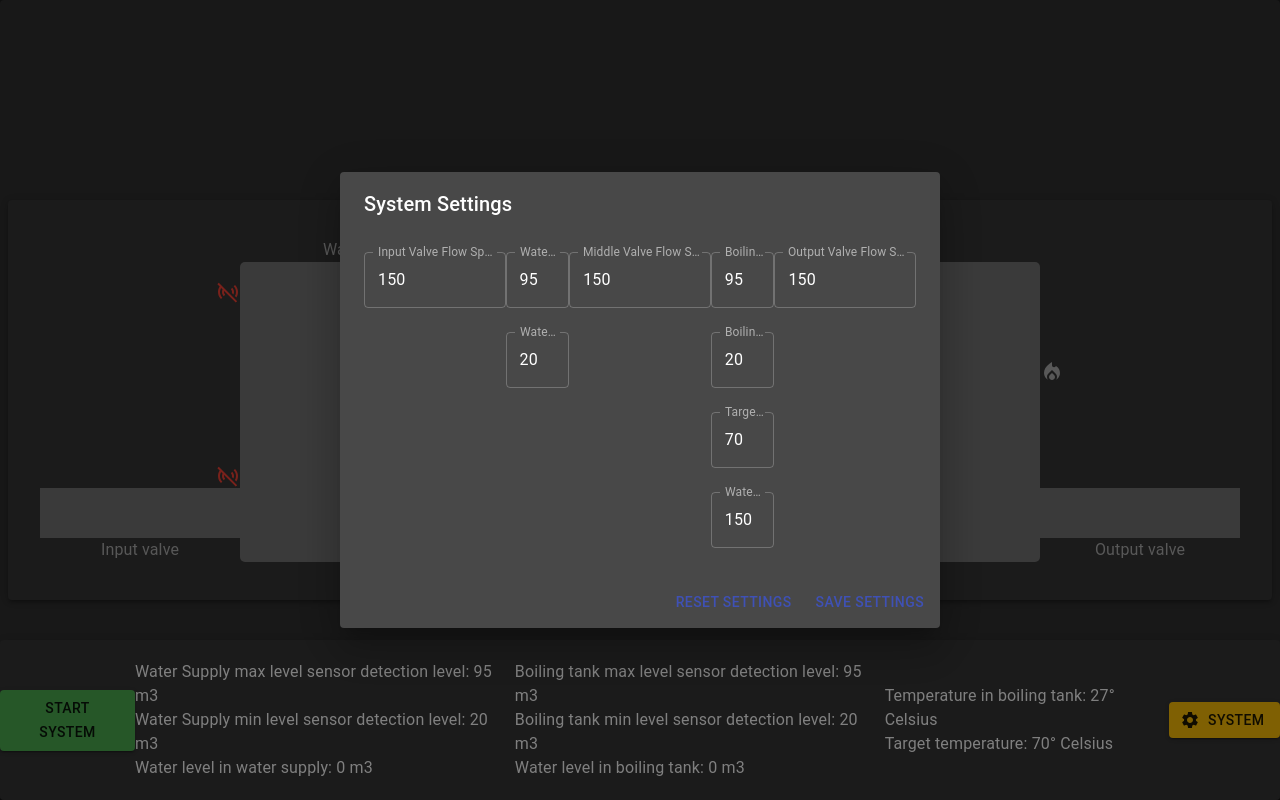
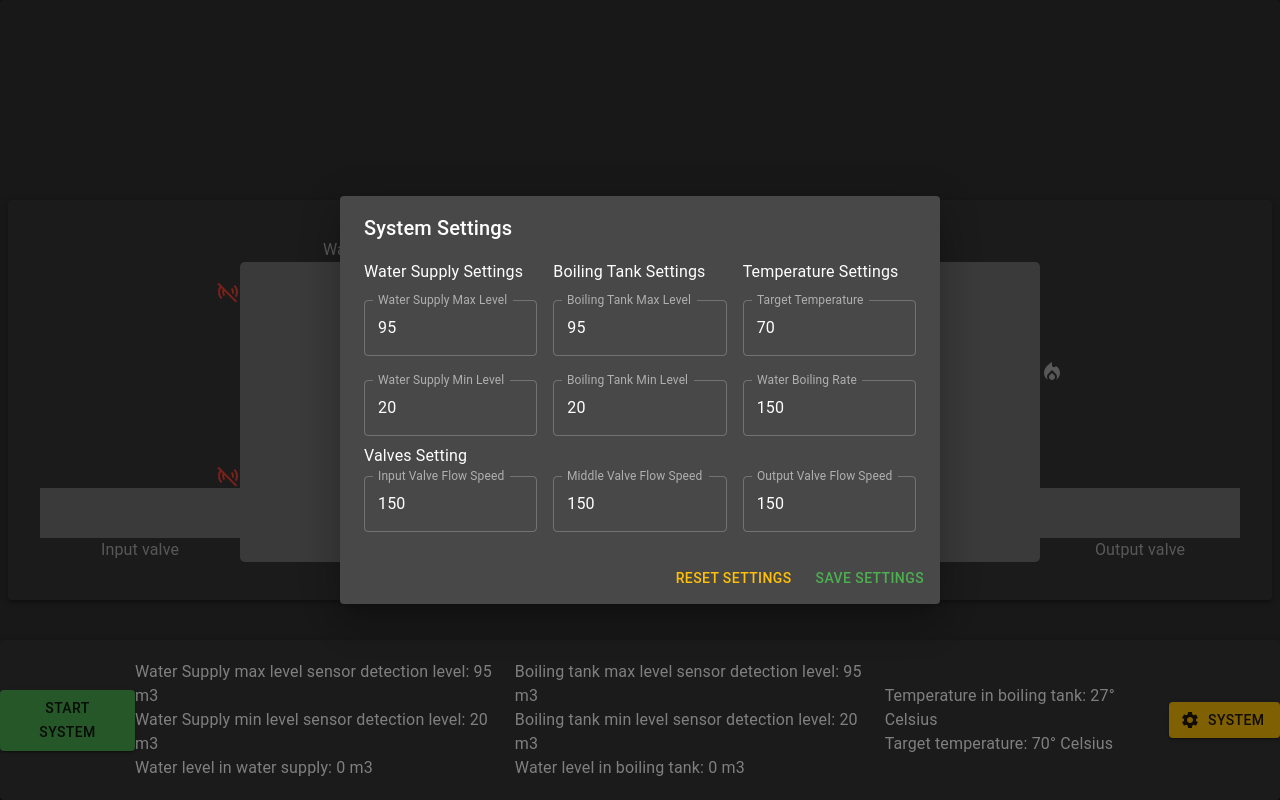
Before and after one commit to DoidoRK/water_boiling_site, a React (Create React App) app: page / in a window 1280 px wide. Both pictures are taken after a click on the button "SYSTEM". Built offline with nearby package versions, Linux system fonts and the light colour scheme; no server answers.

Commit message:
Settings Dialog finished.

```diff
--- a/src/pages/Home.tsx
+++ b/src/pages/Home.tsx
@@ -37,7 +37,7 @@ const Home: React.FC = () => {
           handleOpenSettings={handleOpenSettings}
         />
         <SettingsDialog
-          systemSettings={systemParams}
+          systemSettingsDefaultState={systemParametersInitialState}
           settingsOpen={settingsOpen}
           closeSettings={closeSettings}
           saveSettings={saveSettings}
--- a/src/pages/components/SettingsDialog.tsx
+++ b/src/pages/components/SettingsDialog.tsx
@@ -1,5 +1,6 @@
 // SettingsDialog component
 import * as React from 'react';
+import { useState } from 'react';
 import Button from '@mui/material/Button';
 import Dialog from '@mui/material/Dialog';
 import DialogActions from '@mui/material/DialogActions';
@@ -8,7 +9,7 @@ import DialogTitle from '@mui/material/DialogTitle';
 import TextField from '@mui/material/TextField';
 import { TransitionProps } from '@mui/material/transitions';
 import Slide from '@mui/material/Slide';
-import { Stack } from '@mui/material';
+import { Stack, Typography } from '@mui/material';
 import { SystemParams } from '../../types';
 
 const Transition = React.forwardRef(function Transition(
@@ -22,7 +23,7 @@ const Transition = React.forwardRef(function Transition(
 
 
 interface SettingsDialogProps {
-  systemSettings: SystemParams;
+  systemSettingsDefaultState: SystemParams;
   settingsOpen: boolean;
   closeSettings: () => void;
   saveSettings: (newSettings: SystemParams) => void;
@@ -31,17 +32,17 @@ interface SettingsDialogProps {
 }
 
 const SettingsDialog: React.FC<SettingsDialogProps> = ({
-  systemSettings,
+  systemSettingsDefaultState,
   settingsOpen,
   closeSettings,
   saveSettings,
   resetSettings,
-  setSystemParams,
   }) => {
+  const [newSystemSettings, setNewSystemSettings] = useState<SystemParams>(systemSettingsDefaultState);
   const handleChange = (event: React.ChangeEvent<HTMLInputElement>) => {
     const { name, value } = event.target;
-    setSystemParams({
-      ...systemSettings,
+    setNewSystemSettings({
+      ...newSystemSettings,
       [name]: parseInt(value),
     });
   };
@@ -56,22 +57,17 @@ const SettingsDialog: React.FC<SettingsDialogProps> = ({
     >
       <DialogTitle id="responsive-dialog-title">System Settings</DialogTitle>
       <DialogContent>
-        <Stack direction='row'>
-          <TextField
-            label="Input Valve Flow Speed"
-            name="input_valve_flow_speed"
-            type="string"
-            value={systemSettings.input_valve_flow_speed}
-            onChange={handleChange}
-            fullWidth
-            margin="normal"
-          />
+        <Stack direction = "column">
+          <Stack direction='row' alignItems='center' spacing={2} display="flex">
             <Stack direction="column">
+              <Typography>
+                Water Supply Settings
+              </Typography>
               <TextField
                 label="Water Supply Max Level"
                 name="water_tank_water_max_level"
                 type="string"
-              value={systemSettings.water_tank_water_max_level}
+                value={newSystemSettings.water_tank_water_max_level}
                 onChange={handleChange}
                 fullWidth
                 margin="normal"
@@ -80,27 +76,22 @@ const SettingsDialog: React.FC<SettingsDialogProps> = ({
                 label="Water Supply Min Level"
                 name="water_tank_water_min_level"
                 type="string"
-              value={systemSettings.water_tank_water_min_level}
+                value={newSystemSettings.water_tank_water_min_level}
                 onChange={handleChange}
                 fullWidth
                 margin="normal"
               />
             </Stack>
-          <TextField
-            label="Middle Valve Flow Speed"
-            name="middle_valve_flow_speed"
-            type="string"
-            value={systemSettings.middle_valve_flow_speed}
-            onChange={handleChange}
-            fullWidth
-            margin="normal"
-          />
+
             <Stack direction="column">
+              <Typography>
+                Boiling Tank Settings
+              </Typography>
               <TextField
                 label="Boiling Tank Max Level"
                 name="boiling_tank_water_max_level"
                 type="string"
-              value={systemSettings.boiling_tank_water_max_level}
+                value={newSystemSettings.boiling_tank_water_max_level}
                 onChange={handleChange}
                 fullWidth
                 margin="normal"
@@ -109,16 +100,21 @@ const SettingsDialog: React.FC<SettingsDialogProps> = ({
                 label="Boiling Tank Min Level"
                 name="boiling_tank_water_min_level"
                 type="string"
-              value={systemSettings.boiling_tank_water_min_level}
+                value={newSystemSettings.boiling_tank_water_min_level}
                 onChange={handleChange}
                 fullWidth
                 margin="normal"
               />
+            </Stack>
+            <Stack direction="column">
+              <Typography>
+                Temperature Settings
+              </Typography>
               <TextField
                 label="Target Temperature"
                 name="target_temperature"
                 type="string"
-              value={systemSettings.target_temperature}
+                value={newSystemSettings.target_temperature}
                 onChange={handleChange}
                 fullWidth
                 margin="normal"
@@ -127,28 +123,54 @@ const SettingsDialog: React.FC<SettingsDialogProps> = ({
                 label="Water Boiling Rate"
                 name="water_boiling_rate"
                 type="string"
-              value={systemSettings.water_boiling_rate}
+                value={newSystemSettings.water_boiling_rate}
                 onChange={handleChange}
                 fullWidth
                 margin="normal"
               />
             </Stack>
+          </Stack>
+          <Stack direction='column' spacing={1}>
+            <Typography>
+              Valves Setting
+            </Typography>
+            <Stack direction="row" spacing={2}>
+            <TextField
+              label="Input Valve Flow Speed"
+              name="input_valve_flow_speed"
+              type="string"
+              value={newSystemSettings.input_valve_flow_speed}
+              onChange={handleChange}
+              fullWidth
+              margin="normal"
+            />
+            <TextField
+              label="Middle Valve Flow Speed"
+              name="middle_valve_flow_speed"
+              type="string"
+              value={newSystemSettings.middle_valve_flow_speed}
+              onChange={handleChange}
+              fullWidth
+              margin="normal"
+            />
             <TextField
               label="Output Valve Flow Speed"
               name="output_valve_flow_speed"
               type="string"
-            value={systemSettings.output_valve_flow_speed}
+              value={newSystemSettings.output_valve_flow_speed}
               onChange={handleChange}
               fullWidth
               margin="normal"
             />
           </Stack>
+          </Stack>
+        </Stack>
       </DialogContent>
       <DialogActions>
-        <Button onClick={resetSettings} color="primary">
+        <Button onClick={resetSettings} color="warning">
           Reset Settings
         </Button>
-        <Button onClick={() => saveSettings(systemSettings)} color="primary">
+        <Button onClick={() => saveSettings(newSystemSettings)} color="success">
           Save Settings
         </Button>
       </DialogActions>
--- a/src/pages/useSystemSimulation.ts
+++ b/src/pages/useSystemSimulation.ts
@@ -38,14 +38,6 @@ const useSystemSimulation = () => {
     const [sensorReadings, setSensorReadings] = useState<SensorReadings>(sensorReadingsInitialState);
     const { cmdSocketconnected, sendCmdWebSocketData } = useCmdWebSocket();
 
-    useEffect(() => {
-        if (cmdSocketconnected) {
-            setLoading(false);
-        }
-    }, [cmdSocketconnected]);
-
-    useEffect(()=>{},[settingsOpen])
-
     const handleOpenSettings = useCallback(() => {
         setSettingsOpen(true);
     }, []);
@@ -85,6 +77,22 @@ const useSystemSimulation = () => {
         setSimulationStarted(false);
     }, [sendCmdWebSocketData, systemParams, sensorReadings]);
 
+    useEffect(() => {
+        if (cmdSocketconnected) {
+            setLoading(false);
+        }
+    }, [cmdSocketconnected]);
+
+    useEffect(()=>{
+        const newDataPacket: DataPacket = {
+            device_type: DeviceType.FRONT_END,
+            message_type: MessageOp.SYSTEM_PARAM_CHANGE,
+            system_settings: systemParams,
+            sensor_readings: sensorReadings,
+        };
+        sendCmdWebSocketData(newDataPacket);
+    },[saveSettings])
+
     return {
         systemParametersInitialState,
         simulationStarted,
```
Lines whose indentation alone changed are shown as unchanged.
